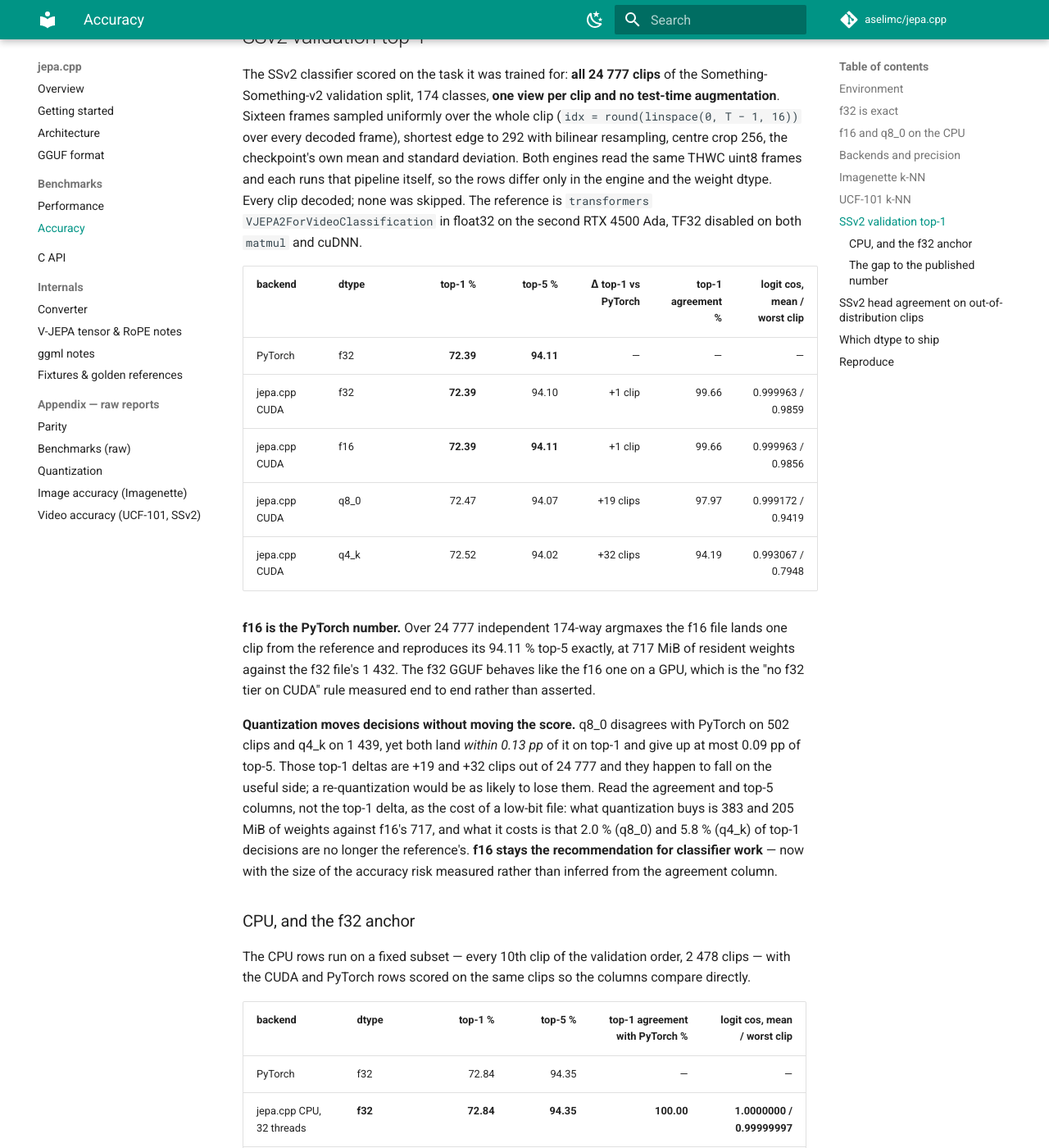
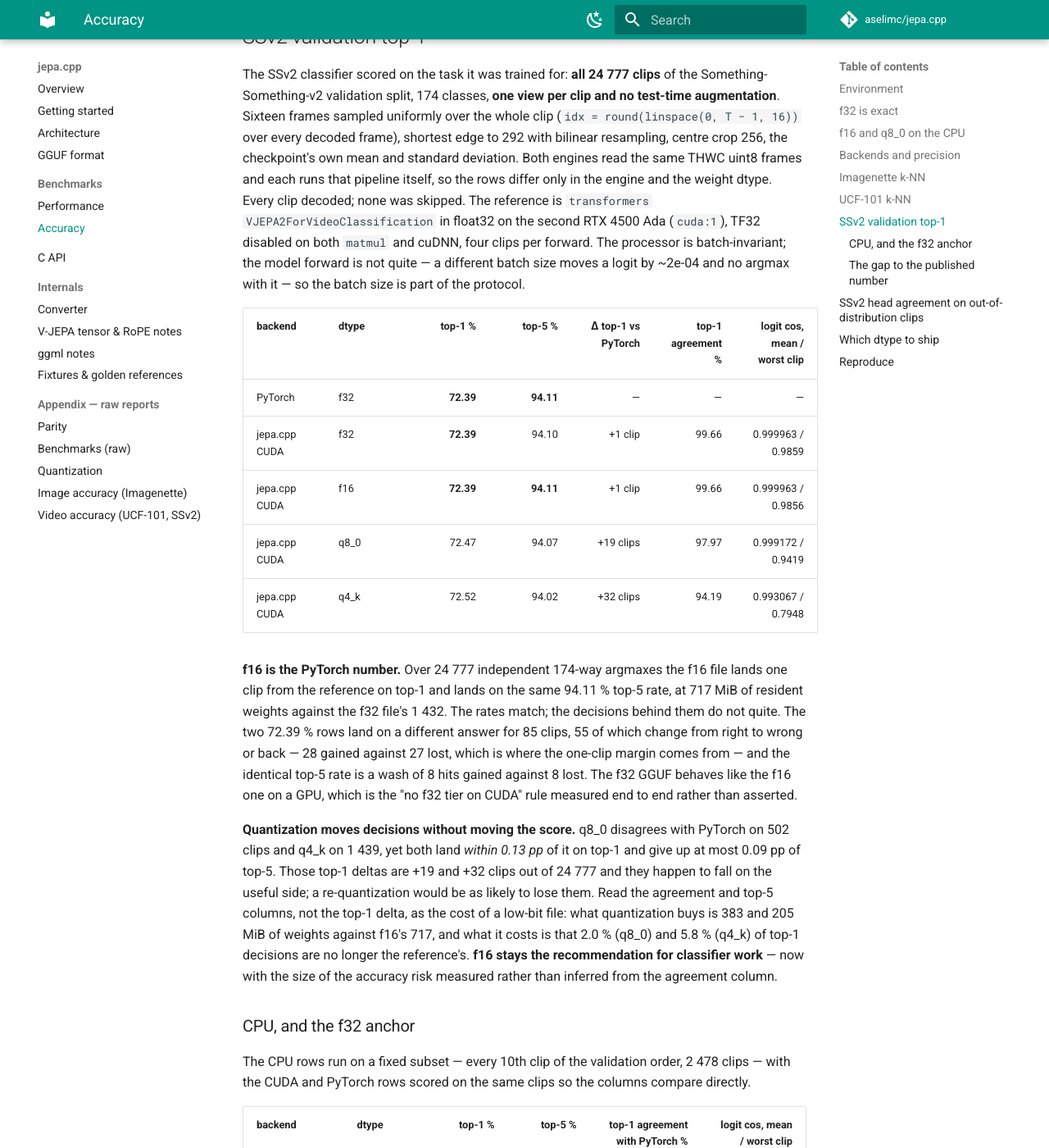
Before and after one commit to aselimc/jepa.cpp, an MkDocs documentation site: the page built from docs/accuracy.md, in a window 1280 px wide and 1400 px high, scrolled down 8764 px. Shown: the whole window at 82% size. Built offline with MkDocs 1.6.1 and Material for MkDocs 9.7.7, drawn with Linux system fonts in a browser that asks for light colours; comment, search, counter and statistics services are not loaded; some of the changed text lies outside the part shown.

Commit message:
Say which backend the README's SSv2 figure comes from
The row is headed "jepa.cpp f16, 32 threads" and carried an SSv2 top-1 measured
on CUDA over the full split; the 32-thread CPU run covers the 2 478-clip subset
and reads 72.92 %. The cell now names the backend and quotes the CPU subset
figure with its size, so the table cannot be read as a CPU full-split result.

docs/accuracy.md stops attributing the 1.3 pp below the published 73.7 % to the
single view. What the measurements support is the negative half — PyTorch itself
scores 72.39 % under this protocol, so the engine is not in the gap; the
multi-view protocol is not run here and the published run's decoder and probe are
not held fixed, so the cause is left open. "Reproduces its 94.11 % top-5 exactly"
becomes what it is: the same rate, 8 hits gained against 8 lost, on rows that
disagree about 85 clips.

````diff
--- a/docs/accuracy.md
+++ b/docs/accuracy.md
@@ -9,7 +9,7 @@
 |---|---|
 | CPU | AMD Ryzen Threadripper PRO 7995WX, 96 cores / 192 threads, AVX-512 |
 | Build | gcc 13.3.0, `-O3 -march=native`, ggml `36da5713`, `GGML_LLAMAFILE=ON` |
-| GPU | NVIDIA RTX 4500 Ada Generation, compute 8.9, 24 GB; CUDA 13.0.88, driver 580.173.02 — device 0 unless a row says device 1 |
+| GPU | NVIDIA RTX 4500 Ada Generation, compute 8.9, 24 GB; CUDA 13.0.88, driver 580.173.02 — device 0 everywhere except the SSv2 validation sweep, which used device 1 |
 | Reference | torch 2.13.0+cpu, transformers 5.16.1, float32, 32 threads |
 | Reference, SSv2 validation | torch 2.13.0+cu130 on the second RTX 4500 Ada, transformers 5.16.1, float32, TF32 off on matmul and cuDNN |
 | Date | 2026-08-31; the SSv2 validation sweep 2026-09-01 |
@@ -248,8 +248,10 @@
 resampling, centre crop 256, the checkpoint's own mean and standard deviation. Both engines read the
 same THWC uint8 frames and each runs that pipeline itself, so the rows differ only in the engine and
 the weight dtype. Every clip decoded; none was skipped. The reference is `transformers`
-`VJEPA2ForVideoClassification` in float32 on the second RTX 4500 Ada, TF32 disabled on both `matmul`
-and cuDNN.
+`VJEPA2ForVideoClassification` in float32 on the second RTX 4500 Ada (`cuda:1`), TF32 disabled on
+both `matmul` and cuDNN, four clips per forward. The processor is batch-invariant; the model forward
+is not quite — a different batch size moves a logit by ~2e-04 and no argmax with it — so the batch
+size is part of the protocol.
 
 | backend | dtype | top-1 % | top-5 % | Δ top-1 vs PyTorch | top-1 agreement % | logit cos, mean / worst clip |
 |---|---|---:|---:|---:|---:|---:|
@@ -260,9 +262,12 @@
 | jepa.cpp CUDA | q4_k | 72.52 | 94.02 | +32 clips | 94.19 | 0.993067 / 0.7948 |
 
 **f16 is the PyTorch number.** Over 24 777 independent 174-way argmaxes the f16 file lands one clip
-from the reference and reproduces its 94.11 % top-5 exactly, at 717 MiB of resident weights against
-the f32 file's 1 432. The f32 GGUF behaves like the f16 one on a GPU, which is the "no f32 tier on CUDA" rule
-measured end to end rather than asserted.
+from the reference on top-1 and lands on the same 94.11 % top-5 rate, at 717 MiB of resident weights
+against the f32 file's 1 432. The rates match; the decisions behind them do not quite. The two
+72.39 % rows land on a different answer for 85 clips, 55 of which change from right to wrong or
+back — 28 gained against 27 lost, which is where the one-clip margin comes from — and the identical
+top-5 rate is a wash of 8 hits gained against 8 lost. The f32 GGUF behaves like the f16 one on a
+GPU, which is the "no f32 tier on CUDA" rule measured end to end rather than asserted.
 
 **Quantization moves decisions without moving the score.** q8_0 disagrees with PyTorch on 502 clips
 and q4_k on 1 439, yet both land *within 0.13 pp* of it on top-1 and give up at most 0.09 pp of
@@ -309,9 +314,10 @@
 
 The published figure for this architecture is **73.7 %** (V-JEPA 2, arXiv:2506.09985, Table 4, ViT-L
 on SSv2), measured with 16 × 2 × 3 inputs — two temporal crops × three spatial crops, logits averaged
-over the six clips. This page's 72.39 % is one clip and one crop, so the 1.3 pp difference is the
-price of the single view rather than a fidelity gap; the released checkpoint's model card publishes
-no number of its own.
+over the six clips. This page's figure is one clip and one crop. The engine is not what separates
+them — PyTorch itself scores 72.39 % under this protocol — but nothing here runs the multi-view
+protocol, and the decoder and the probe of the published run are not held fixed either, so the
+1.3 pp is left unattributed. The released checkpoint's model card publishes no number of its own.
 
 *Source: [accuracy-video.md](accuracy-video.md#ssv2-validation-accuracy-the-real-task), 2026-09-01.
 Machine-readable twin: `tests/results/accuracy-ssv2.json`, which carries the clip order, the true
@@ -378,7 +384,7 @@
 S="tmp/venv-cuda/bin/python scripts/bench_accuracy_ssv2.py"
 .venv/bin/python scripts/bench_accuracy_ssv2.py frames --jobs 48
 .venv/bin/python scripts/bench_accuracy_ssv2.py lists
-$S torch --device cuda:1                                 # the fp32 reference, 24 777 clips
+$S torch --device cuda:1 --batch 4 --threads 8           # the fp32 reference, 24 777 clips
 $S cpp   --dtype f16  --device cuda:1                    # then q8_0, q4_k, f32
 $S cpp   --dtype f16  --device cpu --scope sub10         # then f32, 2 478 clips at 32 threads
 OMP_NUM_THREADS=32 .venv/bin/python scripts/bench_accuracy_ssv2.py \
@@ -391,3 +397,9 @@
 .venv/bin/python scripts/gguf_dequant_selftest.py --gguf models/gguf/<model>-q8_0.gguf \
     --ref tests/fixtures/ref/<model> --threads 32
 ```
+
+Both `report` stages are idempotent and survive the deletion of their frame caches: re-running the
+last two commands on a checkout with no decoded frames rewrites
+`tests/results/accuracy-{video,ssv2}.json` and `docs/accuracy-video.md` **byte for byte**, because
+each carries the decode count, the decode wall time and the frame manifest forward from the artifact
+it is overwriting. That is the check to run after editing either generator.
````
Also changed, not shown: README.md (+1 -1 lines).
